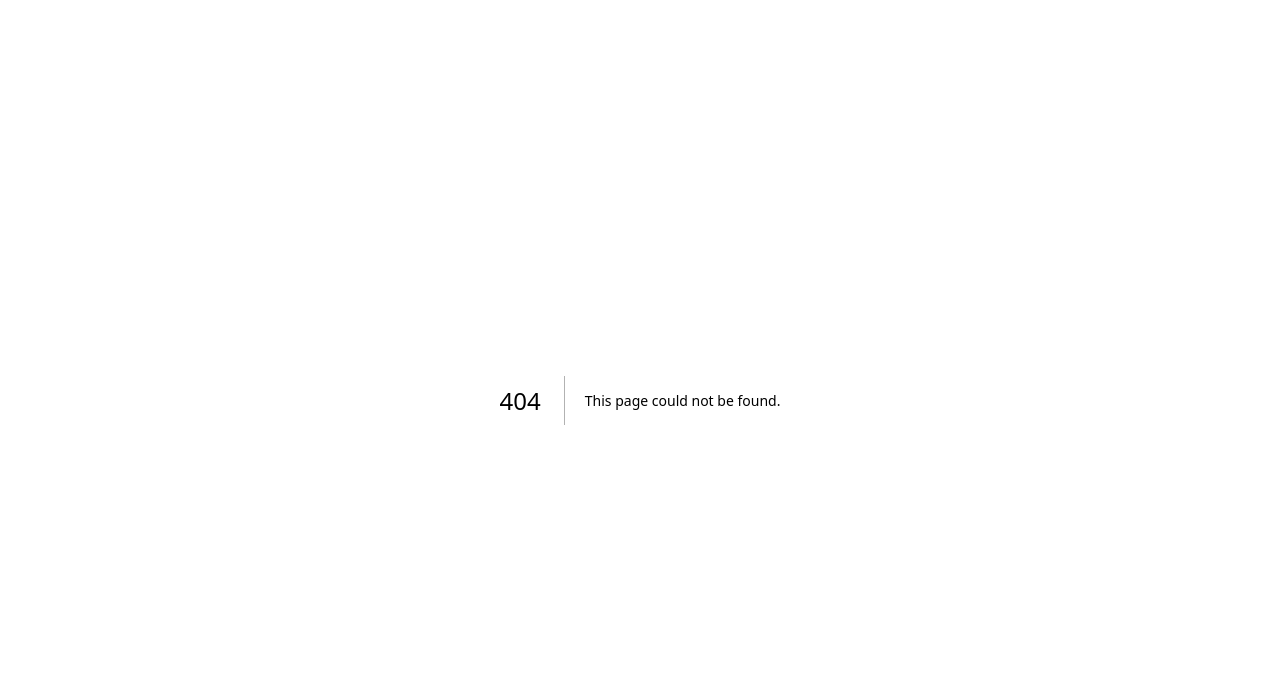
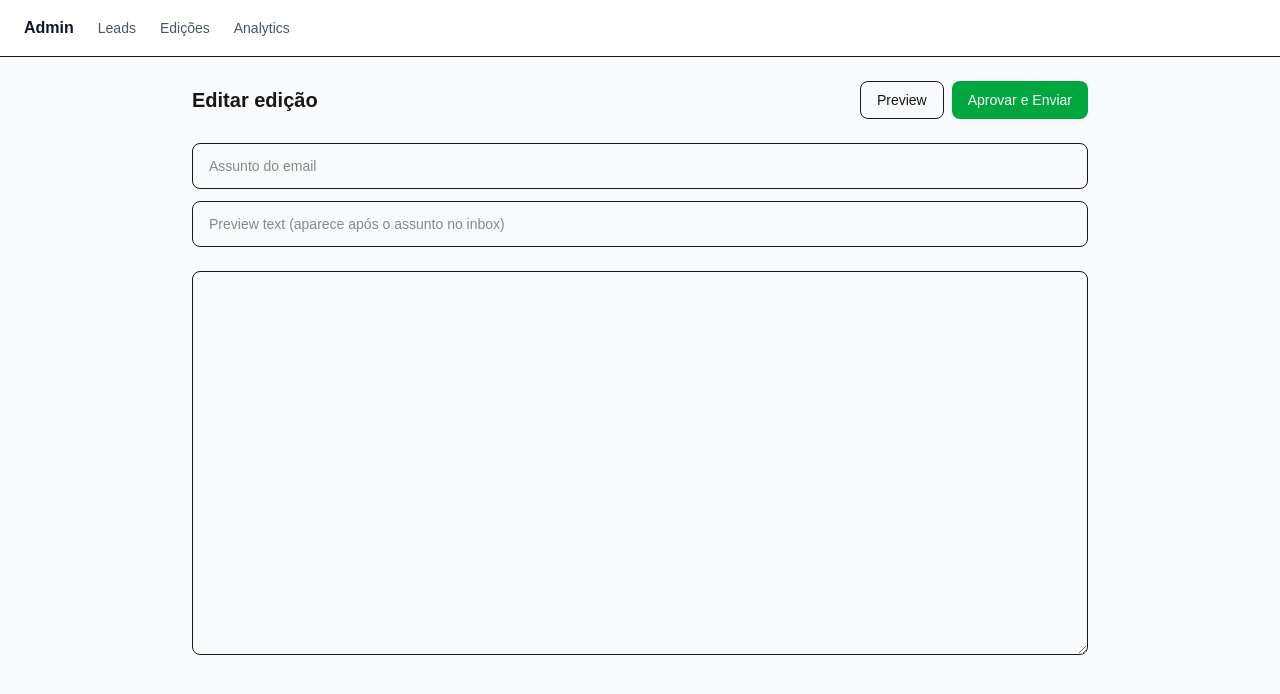
Before and after one commit to MolderG/ai-health-newsletter, a Next.js app: page /admin/editions/1 in a window 1280 px wide. Before the commit this address had no page. Shown: the top 694 px of the page. Built offline with nearby package versions, Linux system fonts and the light colour scheme; no server answers.

Commit message:
feat: admin newsletter editor with generate, preview and send

```diff
--- /dev/null
+++ b/app/admin/editions/[id]/page.tsx
@@ -0,0 +1,108 @@
+'use client'
+import { useEffect, useState } from 'react'
+import { useParams, useRouter } from 'next/navigation'
+
+type Email = {
+  id: string; subject: string; preview_text: string
+  content_html: string; winning_model: string
+  evaluator_justification: string; status: string
+}
+
+export default function EditEdition() {
+  const { id } = useParams<{ id: string }>()
+  const router = useRouter()
+  const [email, setEmail] = useState<Email | null>(null)
+  const [saving, setSaving] = useState(false)
+  const [sending, setSending] = useState(false)
+  const [preview, setPreview] = useState(false)
+
+  useEffect(() => {
+    fetch(`/api/admin/emails/${id}`).then(r => r.json()).then(setEmail)
+  }, [id])
+
+  async function save(updates: Partial<Email>) {
+    setSaving(true)
+    const res = await fetch(`/api/admin/emails/${id}`, {
+      method: 'PATCH',
+      headers: { 'Content-Type': 'application/json' },
+      body: JSON.stringify(updates),
+    })
+    const updated = await res.json()
+    setEmail(updated)
+    setSaving(false)
+  }
+
+  async function handleSend() {
+    if (!confirm(`Enviar para todos os assinantes ativos?`)) return
+    setSending(true)
+    try {
+      const res = await fetch('/api/admin/send', {
+        method: 'POST',
+        headers: { 'Content-Type': 'application/json' },
+        body: JSON.stringify({ emailId: id }),
+      })
+      const data = await res.json()
+      alert(`Enviado: ${data.sent} | Erros: ${data.errors}`)
+      router.push('/admin/editions')
+    } finally {
+      setSending(false)
+    }
+  }
+
+  if (!email) return <div className="p-6 text-gray-400">Carregando...</div>
+
+  return (
+    <div className="max-w-4xl mx-auto space-y-6">
+      <div className="flex items-center justify-between">
+        <h1 className="text-xl font-semibold">Editar edição</h1>
+        <div className="flex gap-2">
+          <button onClick={() => setPreview(!preview)}
+            className="border px-4 py-2 rounded-lg text-sm">
+            {preview ? 'Editar' : 'Preview'}
+          </button>
+          <button onClick={handleSend} disabled={sending || email.status === 'sent'}
+            className="bg-green-600 text-white px-4 py-2 rounded-lg text-sm disabled:opacity-60">
+            {sending ? 'Enviando...' : email.status === 'sent' ? 'Já enviado' : 'Aprovar e Enviar'}
+          </button>
+        </div>
+      </div>
+
+      {email.evaluator_justification && (
+        <div className="bg-blue-50 border border-blue-200 rounded-lg p-4 text-sm">
+          <p className="font-medium text-blue-800">Modelo vencedor: {email.winning_model}</p>
+          <p className="text-blue-600 mt-1">{email.evaluator_justification}</p>
+        </div>
+      )}
+
+      <div className="space-y-3">
+        <input
+          placeholder="Assunto do email"
+          value={email.subject ?? ''}
+          onChange={e => setEmail(prev => prev ? { ...prev, subject: e.target.value } : prev)}
+          onBlur={() => save({ subject: email.subject })}
+          className="w-full border rounded-lg px-4 py-3 text-sm"
+        />
+        <input
+          placeholder="Preview text (aparece após o assunto no inbox)"
+          value={email.preview_text ?? ''}
+          onChange={e => setEmail(prev => prev ? { ...prev, preview_text: e.target.value } : prev)}
+          onBlur={() => save({ preview_text: email.preview_text })}
+          className="w-full border rounded-lg px-4 py-3 text-sm"
+        />
+      </div>
+
+      {preview ? (
+        <div className="border rounded-lg p-6 bg-white" dangerouslySetInnerHTML={{ __html: email.content_html }} />
+      ) : (
+        <textarea
+          value={email.content_html ?? ''}
+          onChange={e => setEmail(prev => prev ? { ...prev, content_html: e.target.value } : prev)}
+          onBlur={() => save({ content_html: email.content_html })}
+          className="w-full border rounded-lg px-4 py-3 text-sm font-mono h-96"
+        />
+      )}
+
+      {saving && <p className="text-xs text-gray-400">Salvando...</p>}
+    </div>
+  )
+}
--- /dev/null
+++ b/app/admin/editions/page.tsx
@@ -0,0 +1,66 @@
+'use client'
+import { useEffect, useState } from 'react'
+import Link from 'next/link'
+import { useRouter } from 'next/navigation'
+
+type Email = { id: string; subject: string; status: string; winning_model: string; created_at: string }
+
+const STATUS_COLORS: Record<string, string> = {
+  draft: 'bg-yellow-100 text-yellow-700',
+  scheduled: 'bg-blue-100 text-blue-700',
+  sent: 'bg-green-100 text-green-700',
+}
+
+export default function AdminEditions() {
+  const [emails, setEmails] = useState<Email[]>([])
+  const [generating, setGenerating] = useState(false)
+  const router = useRouter()
+
+  useEffect(() => {
+    fetch('/api/admin/emails').then(r => r.json()).then(setEmails)
+  }, [])
+
+  async function handleGenerate() {
+    setGenerating(true)
+    try {
+      const res = await fetch('/api/admin/generate', { method: 'POST' })
+      const data = await res.json()
+      if (data.id) router.push(`/admin/editions/${data.id}`)
+      else alert('Erro ao gerar: ' + data.error)
+    } finally {
+      setGenerating(false)
+    }
+  }
+
+  return (
+    <div className="space-y-4">
+      <div className="flex items-center justify-between">
+        <h1 className="text-xl font-semibold">Edições</h1>
+        <button onClick={handleGenerate} disabled={generating}
+          className="bg-blue-600 text-white px-4 py-2 rounded-lg text-sm disabled:opacity-60">
+          {generating ? 'Gerando com IA...' : '+ Gerar nova edição'}
+        </button>
+      </div>
+
+      <div className="bg-white rounded-lg border divide-y">
+        {emails.map(e => (
+          <Link key={e.id} href={`/admin/editions/${e.id}`}
+            className="flex items-center justify-between px-4 py-3 hover:bg-gray-50">
+            <div>
+              <p className="font-medium text-sm">{e.subject ?? '(sem assunto)'}</p>
+              <p className="text-xs text-gray-400 mt-0.5">
+                Modelo: {e.winning_model} · {new Date(e.created_at).toLocaleDateString('pt-BR')}
+              </p>
+            </div>
+            <span className={`text-xs px-2 py-1 rounded-full font-medium ${STATUS_COLORS[e.status] ?? ''}`}>
+              {e.status}
+            </span>
+          </Link>
+        ))}
+        {emails.length === 0 && (
+          <p className="px-4 py-8 text-center text-gray-400 text-sm">Nenhuma edição ainda. Gere a primeira!</p>
+        )}
+      </div>
+    </div>
+  )
+}
--- /dev/null
+++ b/app/api/admin/emails/[id]/route.ts
@@ -0,0 +1,34 @@
+import { NextRequest, NextResponse } from 'next/server'
+import { createServerClient } from '@/lib/supabase-server'
+
+export async function GET(request: NextRequest, { params }: { params: Promise<{ id: string }> }) {
+  const adminToken = request.cookies.get('admin_token')?.value
+  if (adminToken !== process.env.ADMIN_SECRET) {
+    return NextResponse.json({ error: 'Unauthorized' }, { status: 401 })
+  }
+
+  const { id } = await params
+  const supabase = createServerClient()
+  const { data } = await supabase.from('emails').select('*').eq('id', id).single()
+  return NextResponse.json(data)
+}
+
+export async function PATCH(request: NextRequest, { params }: { params: Promise<{ id: string }> }) {
+  const adminToken = request.cookies.get('admin_token')?.value
+  if (adminToken !== process.env.ADMIN_SECRET) {
+    return NextResponse.json({ error: 'Unauthorized' }, { status: 401 })
+  }
+
+  const { id } = await params
+  const supabase = createServerClient()
+  const body = await request.json()
+  const { data, error } = await supabase
+    .from('emails')
+    .update(body)
+    .eq('id', id)
+    .select()
+    .single()
+
+  if (error) return NextResponse.json({ error: error.message }, { status: 500 })
+  return NextResponse.json(data)
+}
--- /dev/null
+++ b/app/api/admin/emails/route.ts
@@ -0,0 +1,17 @@
+import { NextRequest, NextResponse } from 'next/server'
+import { createServerClient } from '@/lib/supabase-server'
+
+export async function GET(request: NextRequest) {
+  const adminToken = request.cookies.get('admin_token')?.value
+  if (adminToken !== process.env.ADMIN_SECRET) {
+    return NextResponse.json({ error: 'Unauthorized' }, { status: 401 })
+  }
+
+  const supabase = createServerClient()
+  const { data } = await supabase
+    .from('emails')
+    .select('id, subject, status, winning_model, created_at, sent_at, scheduled_at')
+    .order('created_at', { ascending: false })
+
+  return NextResponse.json(data ?? [])
+}
```
